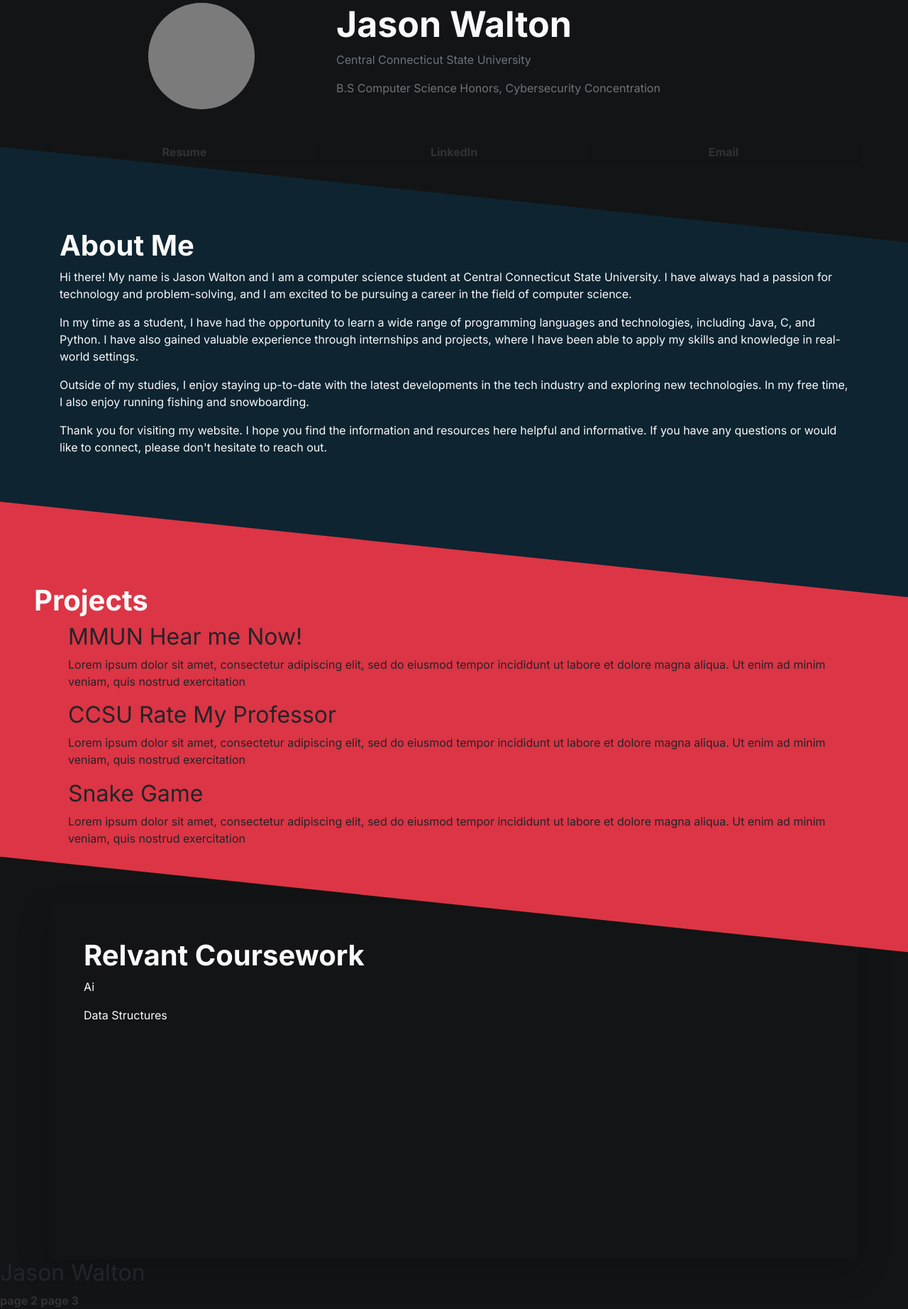
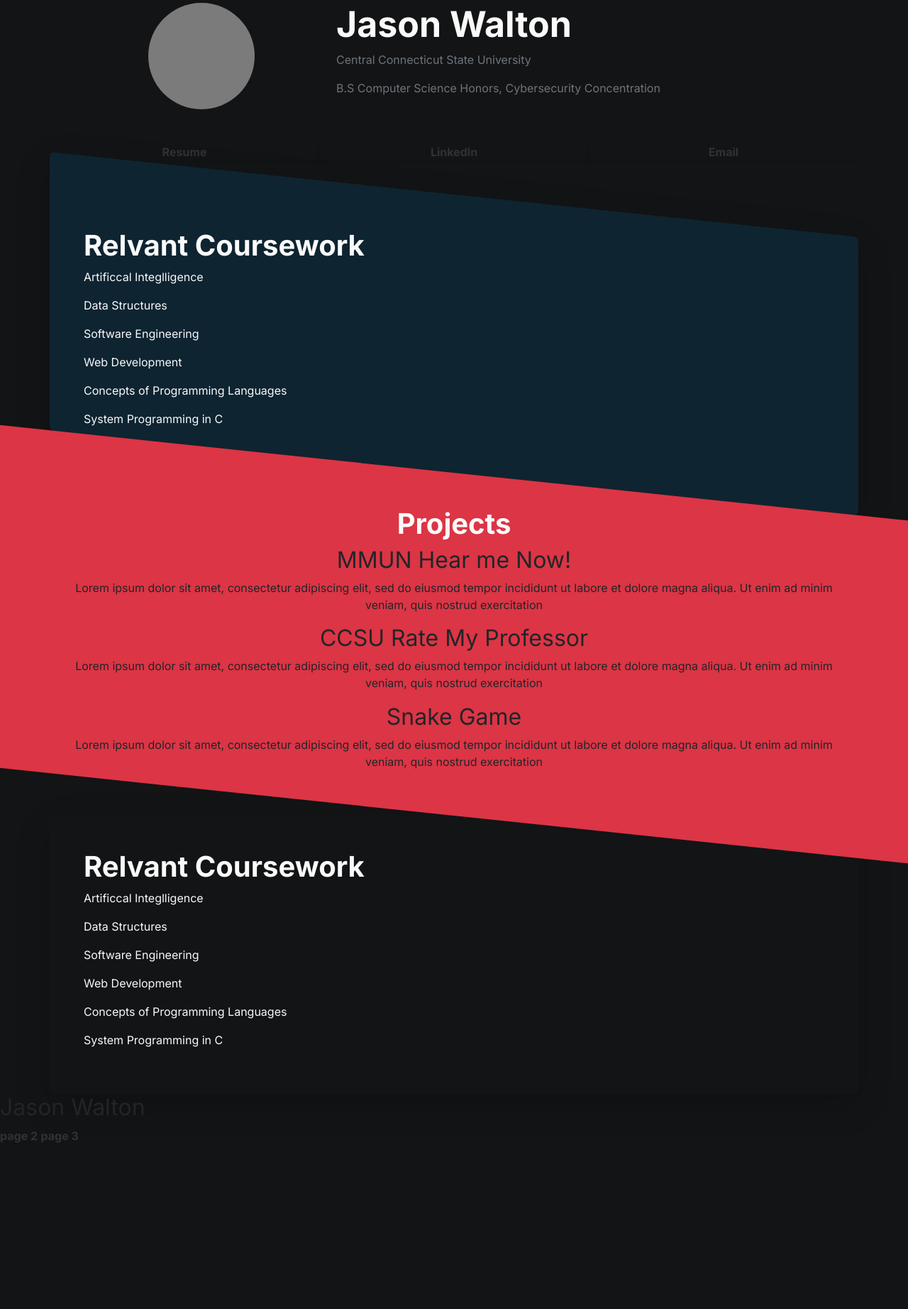
Before and after one commit to mrjasonwalton00/myWebsite, a Django app: page / in a window 1280 px wide. Shown: the part 194-2038 px from the top of the page at 71% size. After the commit the page ends 1803 px from the top, so only its background shows below. Run offline with Django 4.2, Linux system fonts and the light colour scheme; grey boxes are pictures that could not be loaded.

Commit message:
response

```diff
--- a/base/templates/base/home.html
+++ b/base/templates/base/home.html
@@ -9,7 +9,7 @@
 <div class="container d-flex justify-content-center my-5 text-secondary">
     <div class="row">
         <div class="col">
-            <a href="#"> Discord </a>
+            <a href="https://discord.gg/YyBNqEKU"> Discord </a>
         </div>
         <div class="col">
             <a href="https://github.com/mrjasonwalton00"> Github </a>
@@ -68,20 +68,26 @@
 
 
 <!-- About Me -->
-<div id = "about-me" style="height: 500px;" class="container-fluid p-5 mt-5">
-    <div class="row">
-        <div class="col text-light px-5">
-            <h1> About Me </h1>
-            <p class = "text-light"> Hi there! My name is Jason Walton and I am a computer science student at Central Connecticut State University. I have always had a passion for technology and problem-solving, and I am excited to be pursuing a career in the field of computer science.</p>
-            <p> In my time as a student, I have had the opportunity to learn a wide range of programming languages and technologies, including Java, C, and Python. I have also gained valuable experience through internships and projects, where I have been able to apply my skills and knowledge in real-world settings. </p>
-            <p> Outside of my studies, I enjoy staying up-to-date with the latest developments in the tech industry and exploring new technologies. In my free time, I also enjoy running fishing and snowboarding. </p>
-            <p> Thank you for visiting my website. I hope you find the information and resources here helpful and informative. If you have any questions or would like to connect, please don't hesitate to reach out. </p>
+    <div id = "about-me" style="height: auto;" class="container mt-5 p-5 rounded shadow-lg">
+        <div class="row">
+            <div class="col">
+                <h1> Relvant Coursework </h1>
+            </div>
+        </div>
+        <div class="row text-light">
+            <div class="col">
+                <p> Artificcal Integlligence  </p>
+                <p> Data Structures </p>
+                <p> Software Engineering </p>
+                <p> Web Development </p>
+                <p> Concepts of Programming Languages </p>
+                <p> System Programming in C </p>
+            </div>
         </div>
     </div>
-</div>
 
 <!-- Projects -->
-<div id = "projects" style="height: 500px;" class="container-fluid p-5 bg-danger">
+<div id = "projects" style="height:auto;" class="container-fluid p-5 bg-danger text-center">
     <div class="row">
         <div class="col">
             <h1> Projects </h1>
@@ -111,7 +117,7 @@
 
 
 <!-- Relevant Coursework -->
-<div id = "coursework" style="height: 500px;" class="container p-5 rounded shadow-lg ">
+<div id = "coursework" style="height: auto;" class="container p-5 rounded shadow-lg ">
     <div class="row">
         <div class="col">
             <h1> Relvant Coursework </h1>
@@ -119,8 +125,12 @@
     </div>
     <div class="row text-light">
         <div class="col">
-            <p> Ai </p>
+            <p> Artificcal Integlligence  </p>
             <p> Data Structures </p>
+            <p> Software Engineering </p>
+            <p> Web Development </p>
+            <p> Concepts of Programming Languages </p>
+            <p> System Programming in C </p>
         </div>
     </div>
 </div>
```
